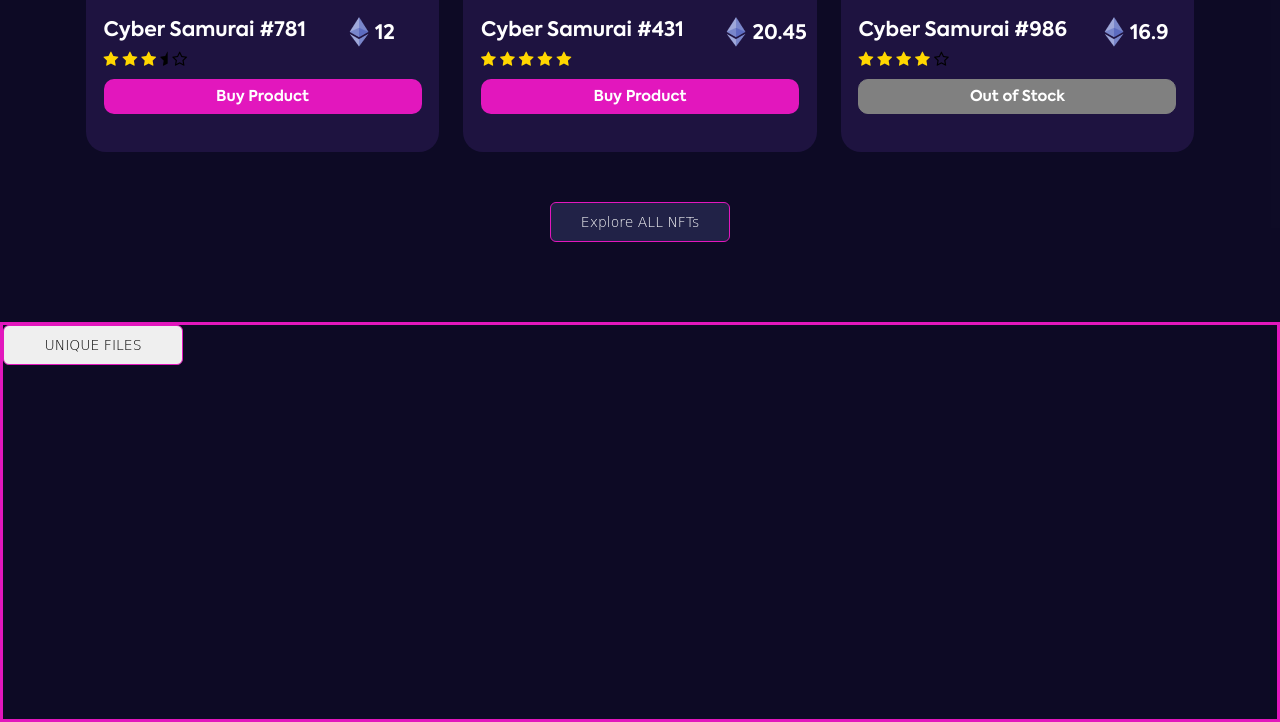
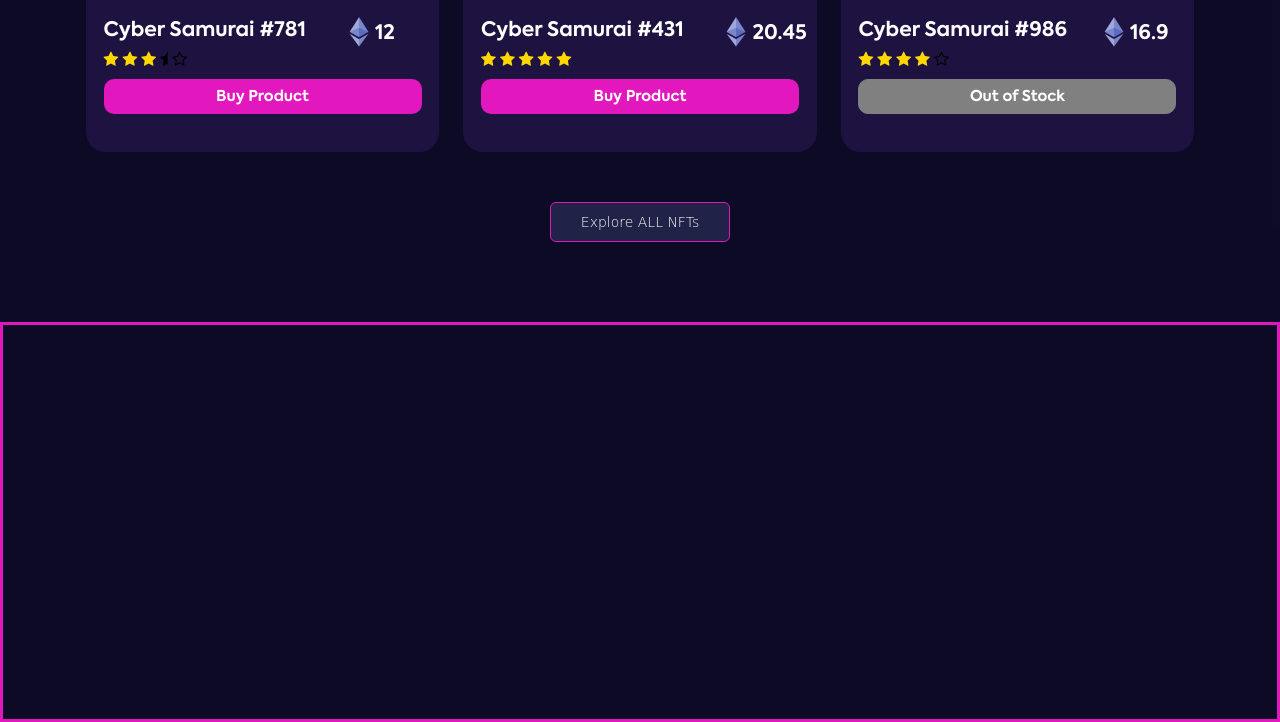
Before and after one commit to Justmide/nftMide, a plain HTML site: page index.html in a window 1280 px wide. Shown: the part 1805-2527 px from the top of the page. Drawn offline with Linux system fonts and the light colour scheme; a web font is replaced by a local one.

Commit message:
index.html

```diff
--- a/index.html
+++ b/index.html
@@ -396,9 +396,9 @@
 
 <section class="sectionFour">
 <div class="sellNfts">
-<div class="uniqueBtn">
+<!-- <div class="uniqueBtn">
     <button>UNIQUE FILES</button>
-</div>
+</div> -->
 </div>
 </section>
 
```
